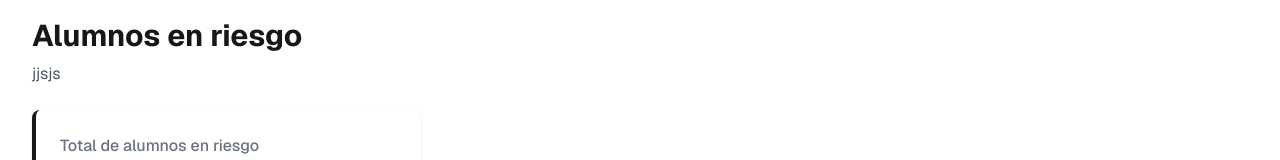
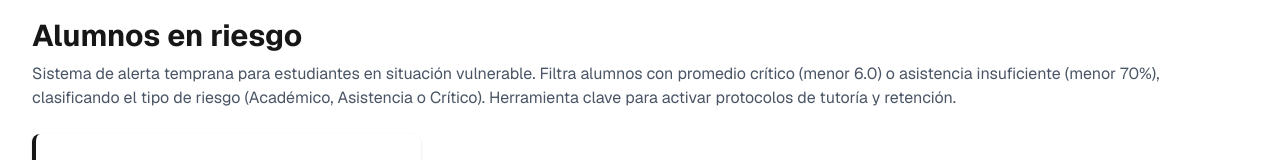
Before and after one commit to Silverz34/dashboard_student, a Next.js app: page /reports/3 in a window 1280 px wide. Shown: the part 138-298 px from the top of the page. Built offline with nearby package versions, Linux system fonts and the light colour scheme; no server answers; the database is empty.

Commit message:
descripccion a cada vista, ya lo tenia redactado

```diff
--- a/src/app/reports/1/page.tsx
+++ b/src/app/reports/1/page.tsx
@@ -14,7 +14,9 @@ export default async function Report1({searchParams} : {searchParams : {periodo?
             <Flecha/>
             <h1 className="text-3xl font-bold mb-2">Rendimiento por curso</h1>
             <p className="text-gray-600 mb-6">
-                shjsjs
+                Análisis detallado del desempeño estudiantil por materia. Este reporte permite identificar asignaturas con altos
+                índices de reprobación o promedios generales bajos, facilitando la detección temprana de cursos que requieren
+                intervención académica o revisión de contenidos.
             </p>
              <div className="grid grid-cols-1 md:grid-cols-3 gap-6 ">
                 <div className="bg-white p-6 rounded-lg shadow border-l-4 ">
--- a/src/app/reports/2/page.tsx
+++ b/src/app/reports/2/page.tsx
@@ -14,7 +14,8 @@ export default async function Report2({ searchParams }: { searchParams: { page?:
            <Flecha/>
            <h1 className="text-3xl font-bold mb-2">Carga de trabajo por profesor</h1>
            <p className="text-gray-600 mb-6">
-              jjsjs
+             Monitoreo de la carga académica asignada a cada profesor. Visualiza el número de grupos y el total de estudiantes atendidos por docente,
+             correlacionado con el desempeño promedio de sus alumnos. Ideal para asegurar una distribución equitativa de la carga laboral y evaluar el impacto docente.
             </p>
             <div className="grid grid-cols-1 md:grid-cols-3 gap-6 ">
                 <div className="bg-white p-6 rounded-lg shadow border-l-4 ">
--- a/src/app/reports/3/page.tsx
+++ b/src/app/reports/3/page.tsx
@@ -18,7 +18,9 @@ export default async function Report3({searchParams}: {searchParams: { query: st
             <Flecha/>
             <h1 className="text-3xl font-bold mb-2">Alumnos en riesgo</h1>
               <p className="text-gray-600 mb-6">
-                 jjsjs
+                 Sistema de alerta temprana para estudiantes en situación vulnerable.
+                 Filtra alumnos con promedio crítico (menor 6.0) o asistencia insuficiente (menor 70%),
+                 clasificando el tipo de riesgo (Académico, Asistencia o Crítico). Herramienta clave para activar protocolos de tutoría y retención.
                </p>
             <div className="grid grid-cols-1 md:grid-cols-3 gap-6 ">
                <div className="bg-white p-6 rounded-lg shadow border-l-4 ">
--- a/src/app/reports/4/page.tsx
+++ b/src/app/reports/4/page.tsx
@@ -8,7 +8,9 @@ export default async function Report4() {
          <Flecha/>
          <h1 className="text-3xl font-bold mb-2">Asistencia promedio del grupo</h1>
            <p className="text-gray-600 mb-6">
-             jjsjs
+             Control de asistencia promedio desglosado por grupo y profesor. Permite detectar patrones de ausentismo en
+             asignaturas específicas y verificar el cumplimiento de las sesiones programadas.
+             Un porcentaje bajo puede indicar problemas con el horario o la dinámica de la clase.
            </p>
            <div className="grid grid-cols-1 md:grid-cols-3 gap-6 ">
                 <div className="bg-white p-6 rounded-lg shadow border-l-4 ">
--- a/src/app/reports/5/page.tsx
+++ b/src/app/reports/5/page.tsx
@@ -19,7 +19,8 @@ export default async function Report5({searchParams}: {searchParams: {periodo: s
          <Flecha/>
          <h1 className="text-3xl font-bold mb-2">Cuadro de honor</h1>
            <p className="text-gray-600 mb-6">
-             jjsjs
+              Clasificación de los estudiantes más destacados por periodo y programa académico. Utiliza un ranking basado en
+              el promedio final para identificar a los candidatos a becas, menciones honoríficas y reconocimientos de excelencia.
            </p>
            <div className="grid grid-cols-1 md:grid-cols-3 gap-6 ">
                 <div className="bg-white p-6 rounded-lg shadow border-l-4 ">
```
